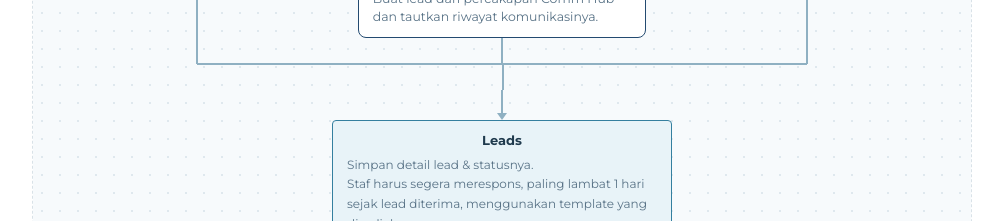
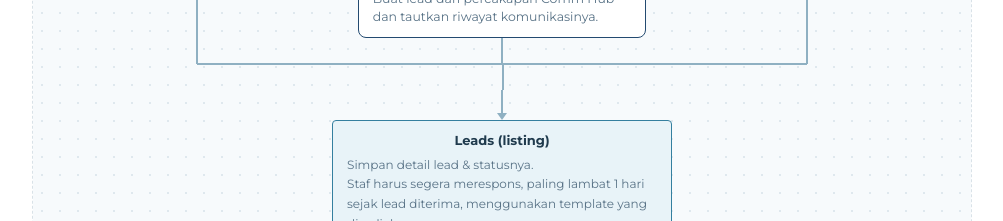
Before and after one commit to irosadie/soas-crm-handbook, a Next.js app: page /docs in a window 1280 px wide. Shown: the part 9920-10141 px from the top of the page, without its empty margins (268-1271 px from the left). Built offline with nearby package versions, Linux system fonts and the light colour scheme.

Commit message:
docs: label lead intake store as Leads listing

```diff
--- a/components/docs-view.tsx
+++ b/components/docs-view.tsx
@@ -428,7 +428,7 @@ export default function DocsView({ version = "1.1" }: { version?: "1.0" | "1.1"
               </Branch>
             </Branches>
             <FlowArrow />
-            <FlowNode kind="store" lang={lang} title="Leads">
+            <FlowNode kind="store" lang={lang} title={version === "1.1" ? "Leads (listing)" : "Leads"}>
               <p>{isId ? "Simpan detail lead & statusnya." : "Store lead details & pipeline status."}</p>
               {version === "1.1" && <p>{isId ? "Staf harus segera merespons, paling lambat 1 hari sejak lead diterima, menggunakan template yang disediakan." : "Staff must respond promptly, within 1 day of receiving the lead, using the provided template."}</p>}
             </FlowNode>
```
